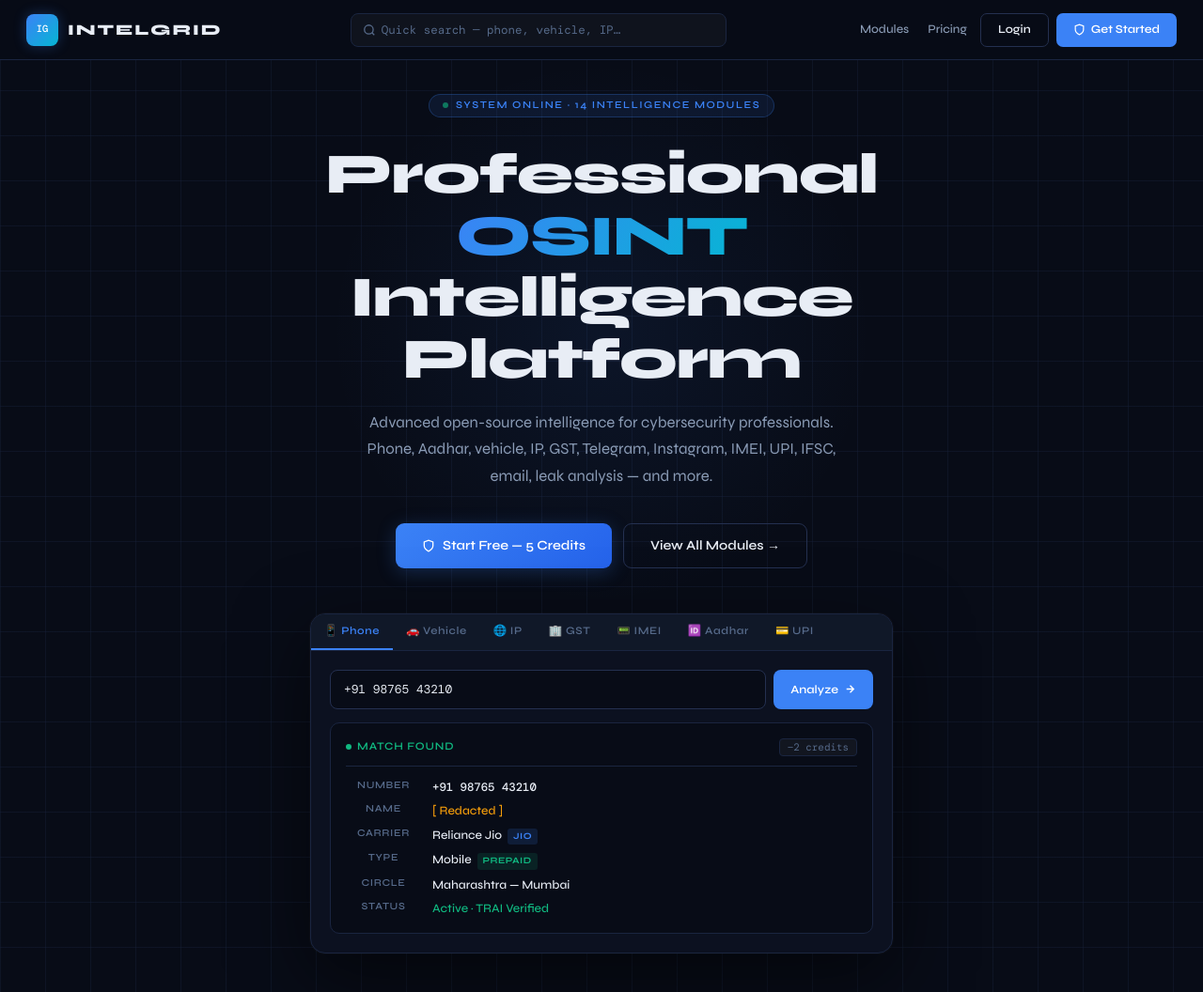
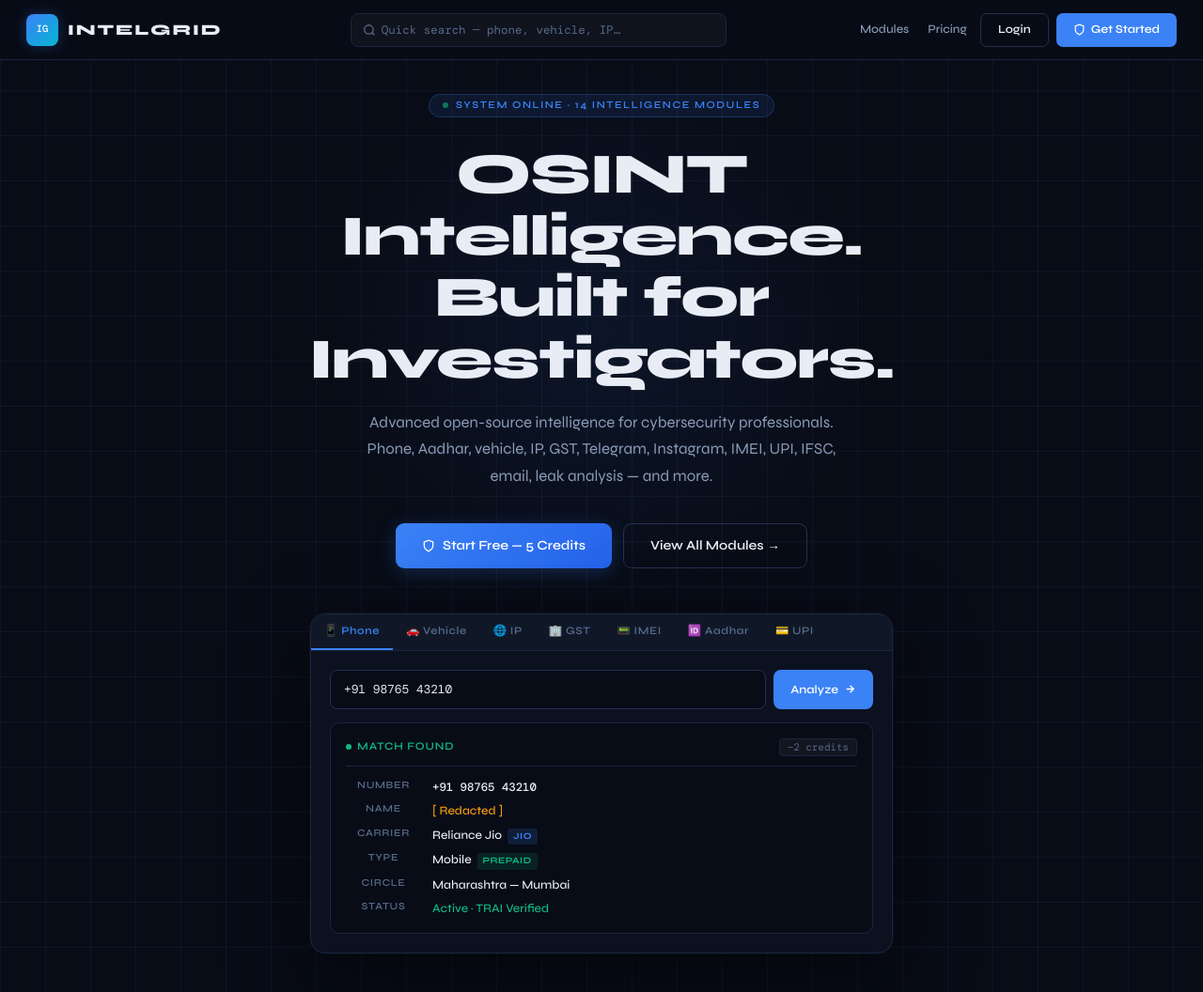
Before and after one commit to prarthanaray950-collab/Osint, a website: page public/index.html in a window 1280 px wide. Shown: the top 1056 px of the page at 94% size. Drawn offline with nearby package versions, Linux system fonts and the light colour scheme.

Commit message:
Update index.html

```diff
--- a/public/index.html
+++ b/public/index.html
@@ -255,7 +255,7 @@ footer{border-top:1px solid var(--border);padding:36px 24px 28px;background:var(
       <span class="hero-dot"></span>
       System Online · 14 Intelligence Modules
     </div>
-    <h1>Professional <span class="grad">OSINT</span><br/>Intelligence Platform</h1>
+    <h1>OSINT Intelligence.<br/>Built for Investigators.</h1>
     <p class="hero-sub">Advanced open-source intelligence for cybersecurity professionals. Phone, Aadhar, vehicle, IP, GST, Telegram, Instagram, IMEI, UPI, IFSC, email, leak analysis — and more.</p>
     <div class="hero-actions">
       <a href="register.html" class="btn-primary">
```
